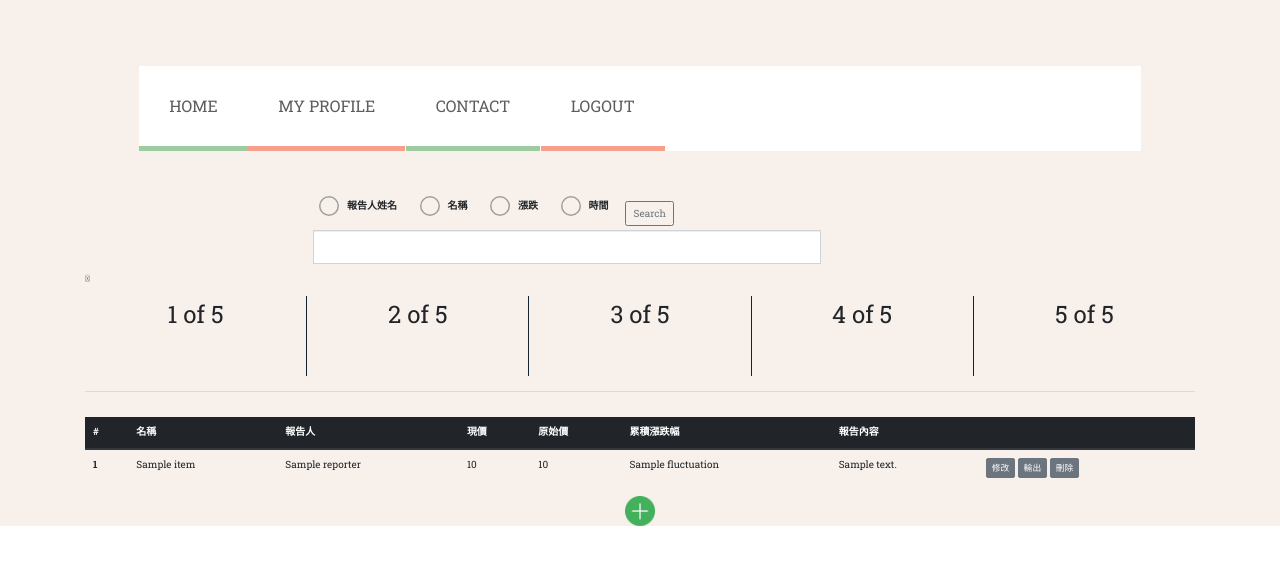
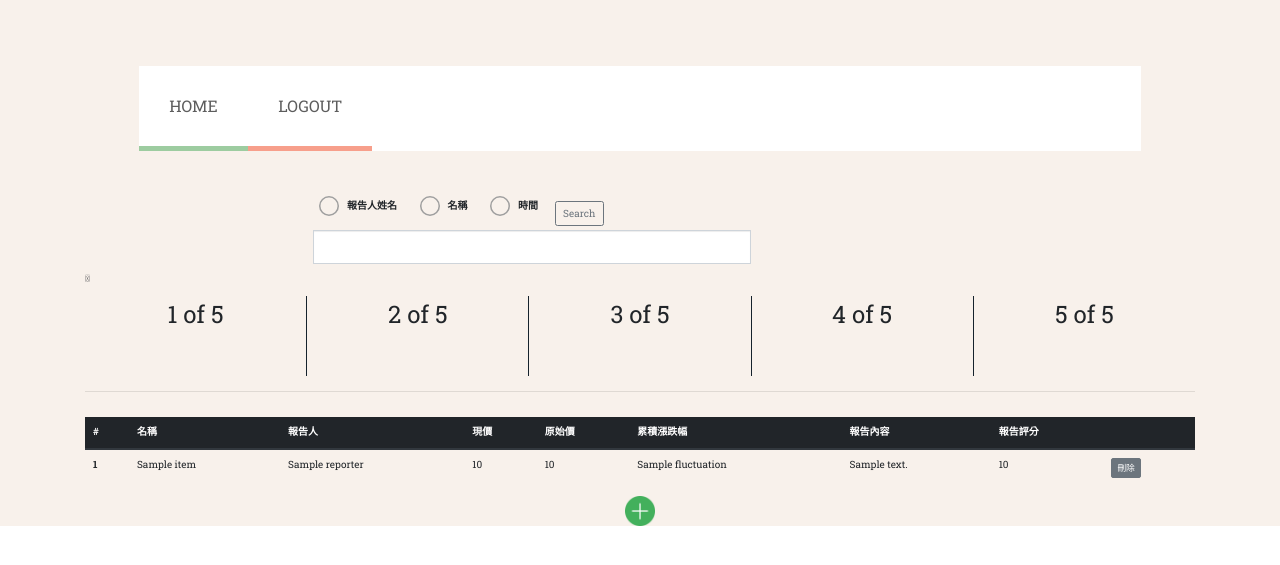
Before and after one commit to yahoo168/ASA_demo, a Django app: template restaurants/templates/index.html in a window 1280 px wide. Shown: the top 565 px of the page. Run offline with Django 3.2, Linux system fonts and the light colour scheme; the template is opened without the code that fills it: most values are stand-ins (such as "Sample title", 1, 10 or a date in 2020); parts of the project's set-up code (start-up, migrations or seed data) failed here and were passed over; some libraries are stand-ins or nearby versions.

Commit message:
Add files via upload

```diff
--- a/restaurants/templates/add_data.html
+++ b/restaurants/templates/add_data.html
@@ -84,7 +84,7 @@
                                     <br>
                                     <br>
                                     <input type="text" style="height: 150px;" class="textbox" name="content" value="" onfocus="this.value = '';" onblur="if (this.value == '') {this.value = '';}" placeholder="報告內容">
-                                    <input type="submit" value="送出" class="bg1" onclick="location.href='./index.html'" />
+                                    <input type="submit" value="送出" class="bg1" />
                                 </form>
                                 <input type="button" value="返回" class="bg2" onclick="location.href='./index.html'" />
                             </div>
--- a/restaurants/templates/index.html
+++ b/restaurants/templates/index.html
@@ -61,8 +61,7 @@
                     <nav>
                         <ul class="menu list-unstyled">
                             <li class="color1"><a href="#">HOME</a></li>
-                            <li class="color2"><a href="#">My profile</a></li>
-                            <li class="color6"><a href="#">CONTACT</a></li>
+
                             <li class="color2"><a href="../accounts/logout">LOGOUT</a></li>
                         </ul>
                     </nav>
@@ -82,14 +81,12 @@
                                     <input type="radio" id="option2" name="name" tabindex="2">
                                     <span>名稱</span>
                                   </label>
-                                <label for="option3" class="l-radio">
-                                    <input type="radio" id="option3" name="fluctuation" tabindex="3">
-                                    <span>漲跌</span>
-                                  </label>
+
                                 <label for="option4" class="l-radio">
                                       <input type="radio" id="option4" name="time" tabindex="4">
                                       <span>時間</span>
                                     </label>
+
                                 <input type="text" class="form-control" name="search" aria-label="Text input with segmented dropdown button">
                                 <input type="submit" value="Search" class="btn btn-outline-secondary">
                             </form>
@@ -133,6 +130,7 @@
                         <th scope="col">原始價</th>
                         <th scope="col">累積漲跌幅</th>
                         <th scope="col">報告內容</th>
+                        <th scope="col">報告評分</th>
                         <th scope="col"></th>
                     </tr>
                 </thead>
@@ -146,10 +144,10 @@
                         <td>{{item.origin_price}}</td>
                         <td>{{item.fluctuation}}</td>
                         <td>{{item.content}}</td>
+                        <td>{{item.score}}</td>
                         <!-- 這裡要改 -->
-                        <td><button type="button" class="btn btn-secondary btn-sm">修改</button>
-                            <button type="button" class="btn btn-secondary btn-sm">輸出</button>
-                            <button type="button" class="btn btn-secondary btn-sm">刪除</button></td>
+                        <td>
+                            <button type="button" class="btn btn-secondary btn-sm" onclick="location.href='./delete'">刪除</button></td>
                     </tr>
                     {% endfor %} {% endif %}
                 </tbody>
```
